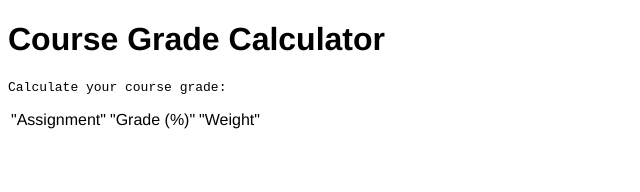
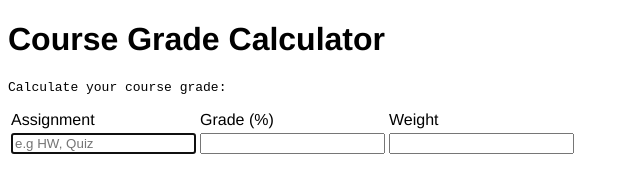
Before and after one commit to caryannm/CMPE-131-Elevate, a plain HTML site: page grade calculator website/index.html in a window 1280 px wide. Shown: the whole page, without its empty margins (0-640 px from the left). Drawn offline with Linux system fonts and the light colour scheme.

Commit message:
added table cell fields (one row)

```diff
--- a/grade calculator website/index.html
+++ b/grade calculator website/index.html
@@ -16,15 +16,28 @@
                 <tbody>
                     <tr>
                         <td>
-                            "Assignment"
+                            Assignment
+                        </td>
+                        <td style="display: table-cell">Grade (%) </td>
+                        <td>
+                            Weight
+                        </td>
+                    </tr>
+                    <tr>
+                        <td>
+                            <input type = "text" placeholder="e.g HW, Quiz"
+                            class="form-control" autofocus>
+                        </td>
+                        <td style = "display: table-cell;">
+                            <input type = "number" name="grade[]" min = "0"
+                            step="any" class="form-control">
                         </td>
                         <td>
-                            "Grade (%)"
-                        </td>
-                        <td>
-                            "Weight"
+                            <input type = "number" name="weight[]" min = "0"
+                            step="any" class="form-control">
                         </td>
                     </tr>
+
                 </tbody>
             </table>
         </div>
```
